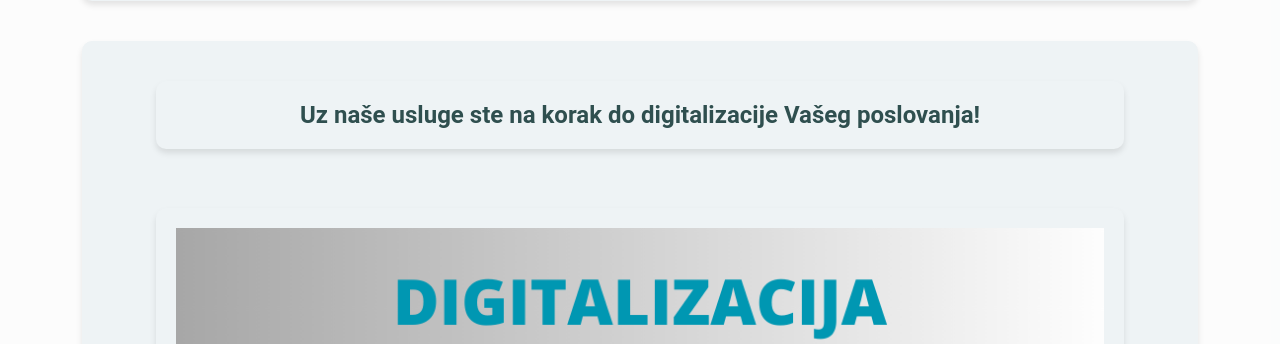
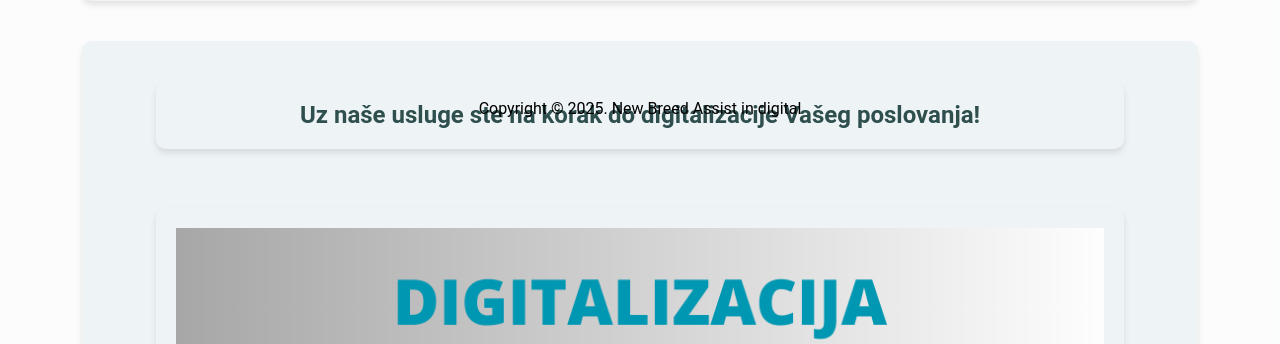
Before and after one commit to androvidic/testna-osobna-web-stranica, a PHP site: page /index.php in a window 1280 px wide. Shown: the part 672-1016 px from the top of the page. Run offline with PHP 8.4, Linux system fonts and the light colour scheme.

Commit message:
popravljen copyright footera

```diff
--- a/footer.php
+++ b/footer.php
@@ -14,7 +14,8 @@
         <p>Developer: Andrija Vidić</p>
         <p>Email:<a href="mailto:andrija.vidic3@gmail.com"> andrija.vidic3@gmail.com</a></p>
         <p>Broj telefona:<a href="tel:+38516165165"> 0993033672</a></p>
-        <p>Copyright 2025. New Breed Assist in digital</p>
+        <br>
+        <p style="position: fixed; bottom: 10px;">Copyright © 2025. New Breed Assist in digital</p>
     </div>
 </footer>
 </body>
```
